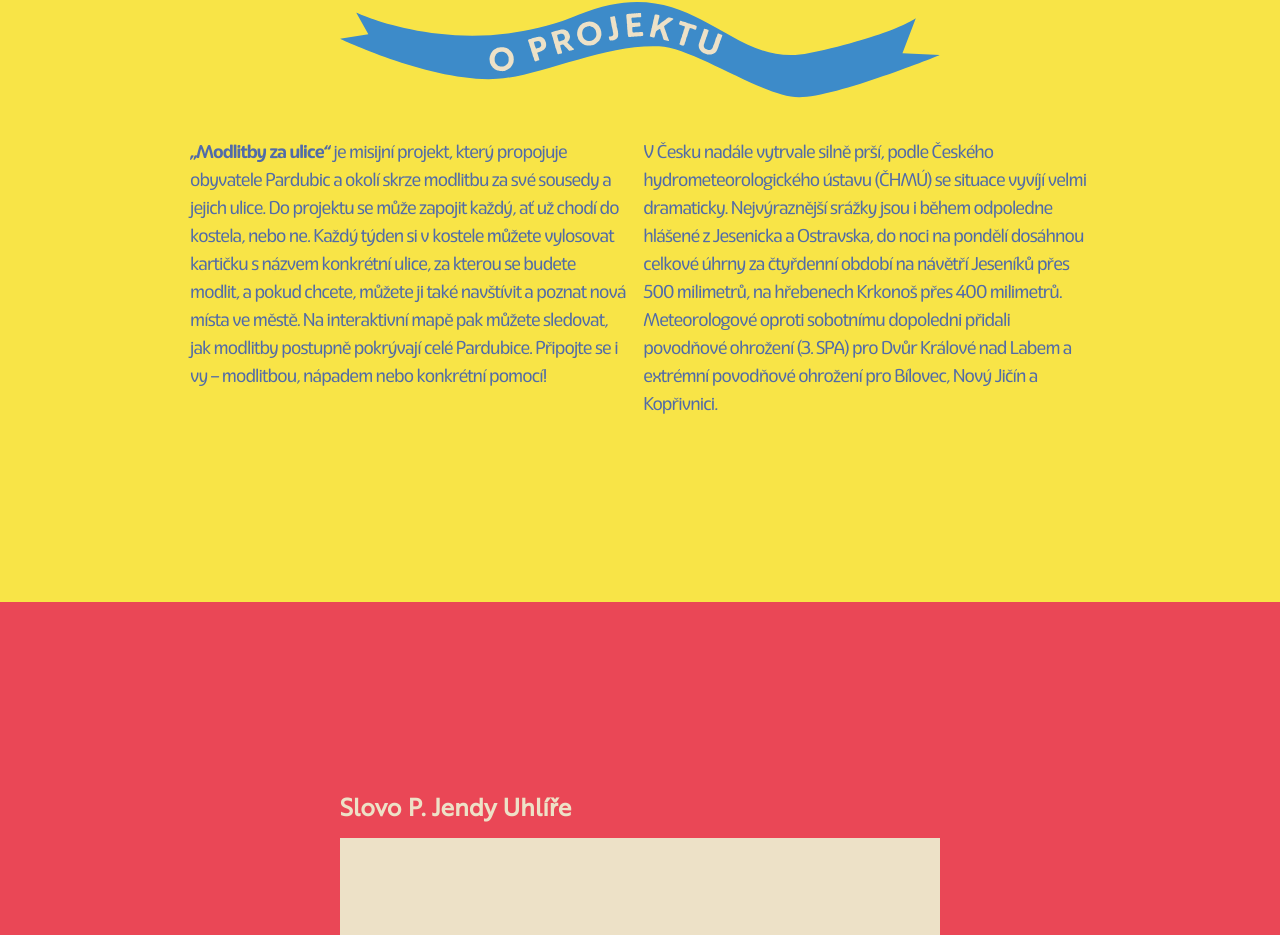
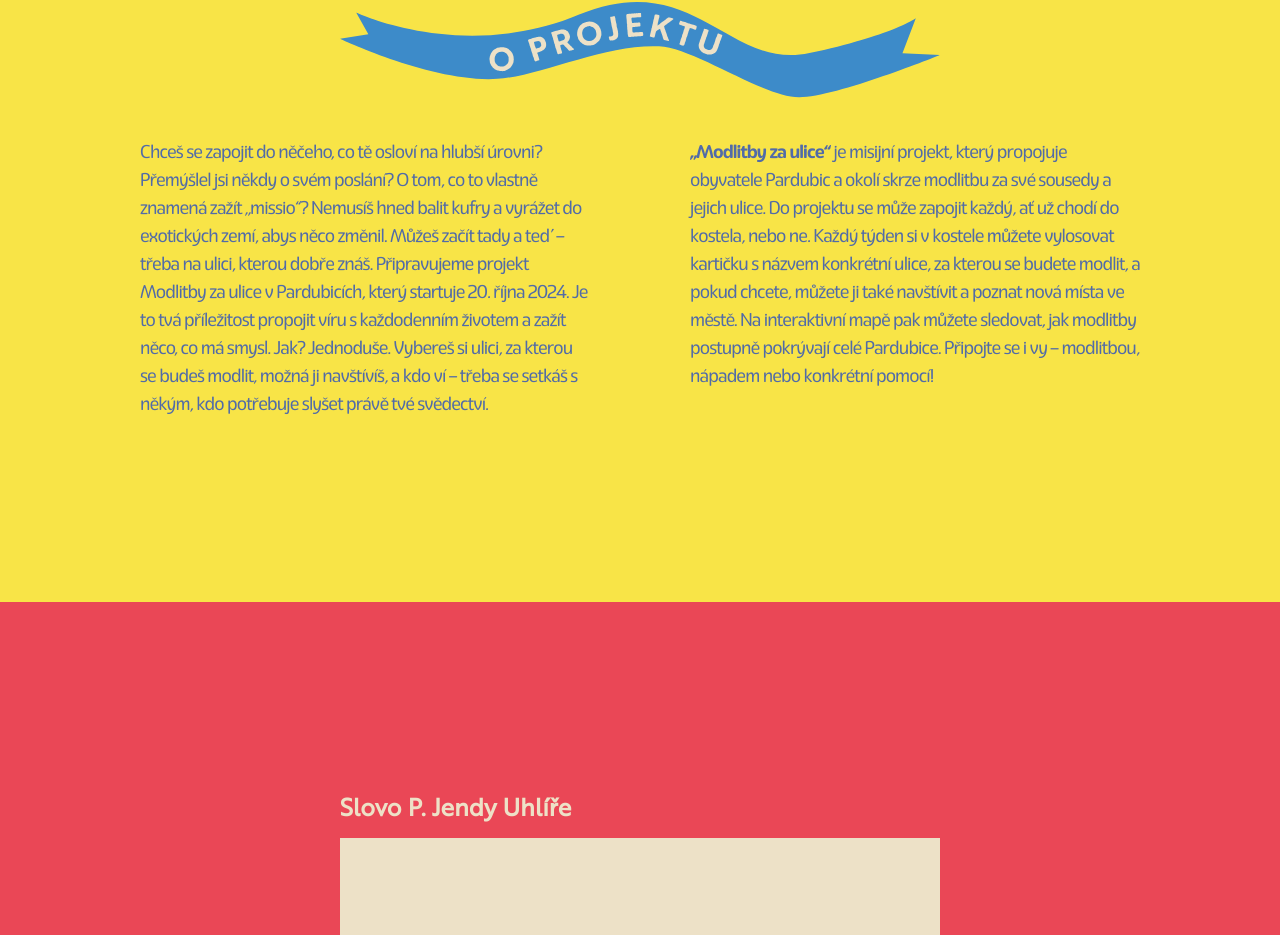
Before and after one commit to petrkucerak/modlitbyzaulice, a Next.js app: page / in a window 1280 px wide. Shown: the part 998-1933 px from the top of the page. Built offline with nearby package versions, Linux system fonts and the light colour scheme; grey boxes are pictures that could not be loaded.

Commit message:
Add some description

```diff
--- a/app/page.js
+++ b/app/page.js
@@ -75,8 +75,20 @@ export default function Home() {
           }
         />
 
-        <div className="font-eigerdals tracking-tighter w-[90vw] max-w-[900px] mb-[8rem] xl:mb-[10rem] flex flex-col md:flex-row">
-          <p className="my-2 md:my-0 md:mr-2">
+        <div className="font-eigerdals tracking-tighter w-[90vw] max-w-[1000px] mb-[8rem] xl:mb-[10rem] flex flex-col md:flex-row justify-between items-center md:items-start">
+          <p className="my-2 md:my-0 md:mr-2 max-w-[450px]">
+            Chceš se zapojit do něčeho, co tě osloví na hlubší úrovni? Přemýšlel
+            jsi někdy o svém poslání? O tom, co to vlastně znamená zažít
+            „missio“? Nemusíš hned balit kufry a vyrážet do exotických zemí,
+            abys něco změnil. Můžeš začít tady a teď – třeba na ulici, kterou
+            dobře znáš. Připravujeme projekt Modlitby za ulice v Pardubicích,
+            který startuje 20. října 2024. Je to tvá příležitost propojit víru s
+            každodenním životem a zažít něco, co má smysl. Jak? Jednoduše.
+            Vybereš si ulici, za kterou se budeš modlit, možná ji navštívíš, a
+            kdo ví – třeba se setkáš s někým, kdo potřebuje slyšet právě tvé
+            svědectví.
+          </p>
+          <p className="my-2 md:my-0 md:ml-2 max-w-[450px]">
             <strong>„Modlitby za ulice“</strong> je misijní projekt, který
             propojuje obyvatele Pardubic a okolí skrze modlitbu za své sousedy a
             jejich ulice. Do projektu se může zapojit každý, ať už chodí do
@@ -86,17 +98,6 @@ export default function Home() {
             interaktivní mapě pak můžete sledovat, jak modlitby postupně
             pokrývají celé Pardubice. Připojte se i vy – modlitbou, nápadem nebo
             konkrétní pomocí!
-          </p>
-          <p className="my-2 md:my-0 md:ml-2">
-            V Česku nadále vytrvale silně prší, podle Českého
-            hydrometeorologického ústavu (ČHMÚ) se situace vyvíjí velmi
-            dramaticky. Nejvýraznější srážky jsou i během odpoledne hlášené z
-            Jesenicka a Ostravska, do noci na pondělí dosáhnou celkové úhrny za
-            čtyřdenní období na návětří Jeseníků přes 500 milimetrů, na
-            hřebenech Krkonoš přes 400 milimetrů. Meteorologové oproti sobotnímu
-            dopoledni přidali povodňové ohrožení (3. SPA) pro Dvůr Králové nad
-            Labem a extrémní povodňové ohrožení pro Bílovec, Nový Jičín a
-            Kopřivnici.
           </p>
         </div>
       </Section>
```
